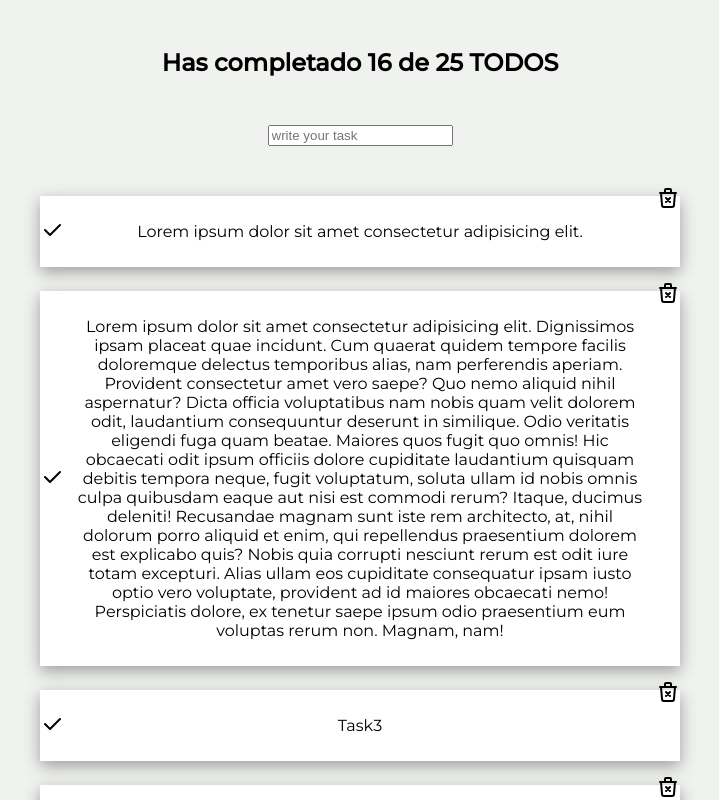
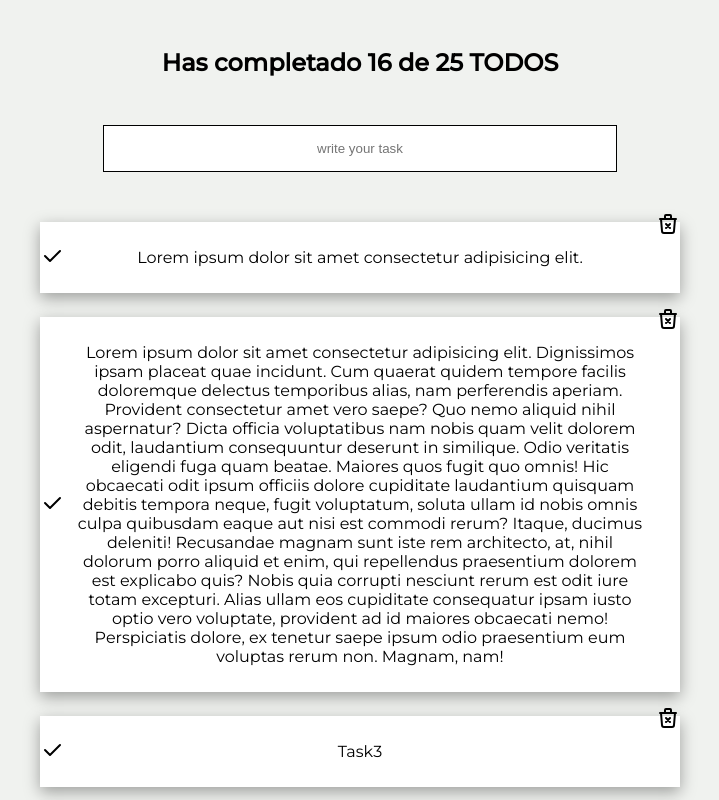
Before and after one commit to cristianDevia/task-manager-react, a React (Create React App) app: page / in a window 1280 px wide. Shown: the top 800 px of the page, without its empty margins (280-999 px from the left). Built offline with nearby package versions, Linux system fonts and the light colour scheme.

Commit message:
add own todoSearch styles

```diff
--- a/src/components/TodoCounter/TodoCounter.css
+++ b/src/components/TodoCounter/TodoCounter.css
@@ -1,5 +1,5 @@
 h1 {
-  font-size: 24px;
+  font-size: var(--fontSize_lg);
   text-align: center;
   margin: 0;
   padding: 48px;
--- /dev/null
+++ b/src/components/TodoSearch/TodoSearch.css
@@ -0,0 +1,9 @@
+input {
+  height: 45px;
+  width: 80%;
+  border: 1px solid black;
+  padding: 0;
+}
+input::placeholder {
+  text-align: center;
+}
--- a/src/components/TodoSearch/TodoSearch.js
+++ b/src/components/TodoSearch/TodoSearch.js
@@ -1,3 +1,4 @@
+import "./TodoSearch.css";
 function TodoSearch() {
   return <input placeholder="write your task" />;
 }
```
